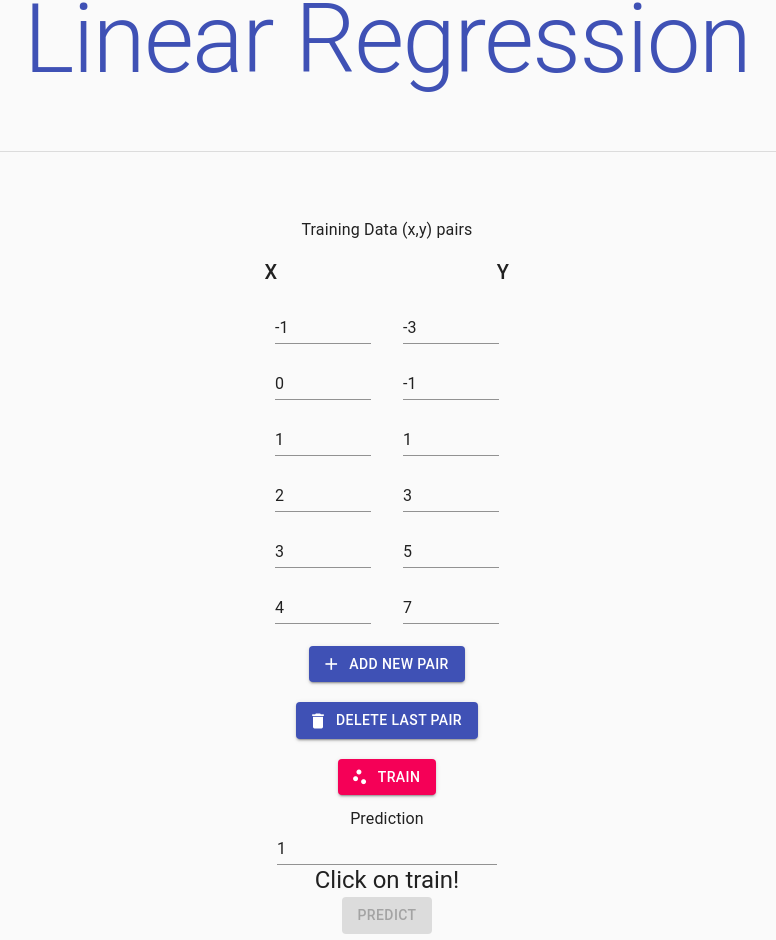
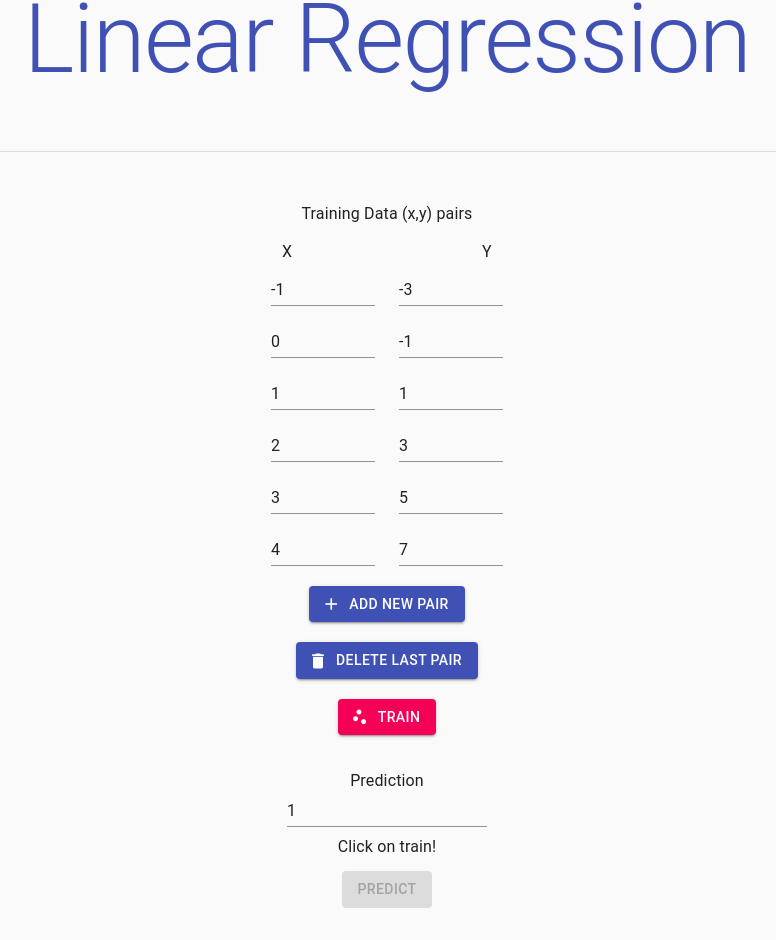
Before and after one commit to jan-ondruch/tensorflow-react-simple-app, a React (Create React App) app: page /linear-regression in a window 1280 px wide. Shown: the part 137-1077 px from the top of the page, without its empty margins (253-1029 px from the left). Built offline with nearby package versions, Linux system fonts and the light colour scheme.

Commit message:
styled linear regression

```diff
--- a/src/components/LinearRegression.js
+++ b/src/components/LinearRegression.js
@@ -7,15 +7,11 @@ import Header from './Header'
 import { Box, Button, Typography, Input, Icon, makeStyles } from '@material-ui/core'
 
 const useStyles = makeStyles((theme) => ({
-    linearRegression: {
-        paddingTop: '24px'
-    },
     row: {
         display: 'flex',
-        justifyContent: 'center',
+        justifyContent: 'center'
     },
     field: {
-        margin: '12px 16px',
         [theme.breakpoints.up('xs')]: {
             width: '140px'
         },
@@ -25,6 +21,12 @@ const useStyles = makeStyles((theme) => ({
         [theme.breakpoints.up('md')]: {
             width: '200px'
         },
+    },
+    tableLabel: {
+        marginTop: '12px'
+    },
+    tableField: {
+        margin: '10px 12px'
     },
     buttonsWrapper: {
         justifyContent: 'center'
@@ -42,6 +44,22 @@ const useStyles = makeStyles((theme) => ({
         "&:last-child": {
             display: 'flex'
         }
+    },
+    predictControls: {
+        justifyContent: 'center',
+        margin: '32px auto',
+    },
+    predictLabel: {
+        display: 'block'
+    },
+    predictValue: {
+        marginTop: '8px'
+    },
+    predictButton: {
+        marginTop: '12px'
+    },
+    predictLoader: {
+        marginTop: '12px'
     }
 }))
 
@@ -130,7 +148,7 @@ const LinearRegression = () => {
                 ...modelState,
                 model: model,
                 trained: true,
-                predictedValue: 'Ready for making predictions',
+                predictedValue: 'Ready for making predictions!',
                 loading: false,
             })
         })
@@ -154,18 +172,18 @@ const LinearRegression = () => {
             <Box
                 align="center"
                 px={{ xs: 2, sm: 12, md: 16, lg: 64, xl: 86 }}
-                pt={{ xs: 4, lg: 8, xl: 12 }}
+                pt={{ xs: 4, lg: 6, xl: 6 }}
             >
-                <Box className="train-controls">
-                    <Typography variant="subtitle1" className="section">Training Data (x,y) pairs</Typography>
+                <Box>
+                    <Typography variant="subtitle1">Training Data (x,y) pairs</Typography>
                     <Box className={classes.row}>
-                        <Box>
-                            <Typography variant="h6" className={classes.field}>
+                        <Box className={classes.tableLabel}>
+                            <Typography variant="body1" className={classes.field}>
                                 X
                             </Typography>
                         </Box>
-                        <Box className={classes.labelTable}>
-                            <Typography variant="h6" className={classes.field}>
+                        <Box className={classes.tableLabel}>
+                            <Typography variant="body1" className={classes.field}>
                                 Y
                             </Typography>
                         </Box>
@@ -175,7 +193,7 @@ const LinearRegression = () => {
                         return (
                             <Box key={index} className={classes.row}>
                                 <Input
-                                    className={classes.field}
+                                    className={`${classes.field} ${classes.tableField}`}
                                     value={val.x}
                                     name="x"
                                     id={`${index}`} // ugly
@@ -183,7 +201,7 @@ const LinearRegression = () => {
                                     type="number" />
 
                                 <Input
-                                    className={classes.field}
+                                    className={`${classes.field} ${classes.tableField}`}
                                     value={val.y}
                                     id={`${index}`} // ugly
                                     name="y"
@@ -227,33 +245,43 @@ const LinearRegression = () => {
                     </Box>
                 </Box>
 
-                <Box className="predict-controls">
-                    <Typography variant="subtitle1">Prediction</Typography>
+                <Box className={classes.predictControls}>
+                    <Typography variant="subtitle1" className={classes.predictLabel}>Prediction</Typography>
                     <Input
-                        className="field element"
+                        className={classes.field}
                         value={modelState.valueToPredict}
                         name="valueToPredict"
                         onChange={handleModelChange}
                         type="number"
                         placeholder="Enter an integer" /><br />
-                    <Box className="element label-prediction">
+                    <Box>
                         {
                             /* conditional rendering */
                             modelState.loading ?
                                 <Loader
-                                    className="loader"
+                                    className={classes.predictLoader}
+                                    color="#f50057"
                                     type="Bars"
-                                    color="#00DE00"
                                     height={32}
                                     width={32}
                                 />
                                 :
-                                <Typography variant="h5">
-                                    {modelState.predictedValue}
-                                </Typography>
+                                <Box className={classes.predictValue}>
+                                    {
+                                        typeof(modelState.predictedValue) === "number" ?
+                                            <Typography variant="h4">
+                                                {modelState.predictedValue.toFixed(2)}
+                                            </Typography>
+                                            :
+                                            <Typography variant="body1">
+                                                {modelState.predictedValue}
+                                            </Typography>
+                                    }
+                                </Box>
                         }
                     </Box>
                     <Button
+                        className={classes.predictButton}
                         variant="contained"
                         color="secondary"
                         onClick={handlePredict}
--- a/src/components/MobileNet.js
+++ b/src/components/MobileNet.js
@@ -7,9 +7,13 @@ import Header from './Header'
 import * as mn from '@tensorflow-models/mobilenet'
 import * as tf from '@tensorflow/tfjs'
 
-import { Box, Typography, Card, CardContent, Button, } from '@material-ui/core'
+import { Box, Typography, Card, CardContent, Button, makeStyles, } from '@material-ui/core'
 
 import './MobileNet.css'
+
+const useStyles = makeStyles(() => ({
+
+}))
 
 // Earlier, when we wanted to use hooks - include any state to it,
 // we had to transform the function componenent into class.
@@ -23,8 +27,11 @@ import './MobileNet.css'
 // No "render()" used in these components.
 // (opposed to a Class Component, which must have it)
 // Use functional components as much as you can, because they are
-// easier to read, test, maintain.
+// easier to read, test, maintain. If you don't have to use classes
+// don't use them!
 const MobileNet = () => {
+
+    const classes = useStyles()
 
     // Declare a new state variable called "clsImage".
     // Before 2018, we would need to write a constructor here and then change the
@@ -39,8 +46,6 @@ const MobileNet = () => {
     // "clsImage" is an argument, "setClsImage" is a function.
     const [clsImage, setClsImage] = useState([])
     const [clsVideo, setClsVideo] = useState([])
-    const [videoStream, setVideoStream] = useState(true)
-
 
     // You can think of the useEffect Hook as componentDidMount,
     // componentDidUpdate, and componentWillUnmount combined.
@@ -104,7 +109,7 @@ const MobileNet = () => {
 
     // Video classification.
     async function videoClassification() {
-        while(videoStream) {
+        while(true) {
             const img = await webcam.capture()
             const result = await net.classify(img)
 
@@ -129,10 +134,13 @@ const MobileNet = () => {
     return (
         <React.Fragment>
             <Header name="Object Recognition" />
-            <Box className="mobile-net">
-                <Typography variant="h2">MobileNet</Typography>
-                <Box className="video-classification">
-                    <Typography variant="h3">Video image classification</Typography>
+            <Box
+                align="center"
+                px={{ xs: 2, sm: 12, md: 16, lg: 64, xl: 86 }}
+                pt={{ xs: 4, lg: 6, xl: 6 }}
+            >
+                <Box>
+                    <Typography variant="subtitle1">Video image classification</Typography>
                     <video autoPlay playsInline muted id="webcam" width="224" height="224"></video>
                     <Box>
                         {
@@ -158,13 +166,13 @@ const MobileNet = () => {
                     </Box>
                 </Box>
                 <Box className="image-classification">
-                    <Typography variant="h3">Image classification</Typography>
+                    <Typography variant="subtitle1">Image classification</Typography>
                     <img
                         id='mnimg'
                         src={process.env.PUBLIC_URL + '/images/MobileNetImage.jpg'}
                         alt="MobileNet image" />
                     <Box>
-                    <Typography variant="h4">Classification results</Typography>
+                    <Typography variant="subtitle2">Result</Typography>
                         {
                             clsImage.length ?
                                 // clsImage.map((val, index) => {
@@ -192,7 +200,7 @@ const MobileNet = () => {
                             <Loader
                             className="loader"
                             type="ThreeDots"
-                            color="#00DE00"
+                            color="#f50057"
                             height={32}
                             width={32}
                             />
```
Also changed, not shown: 1 other file (tests, documents, lock files or other folders).
